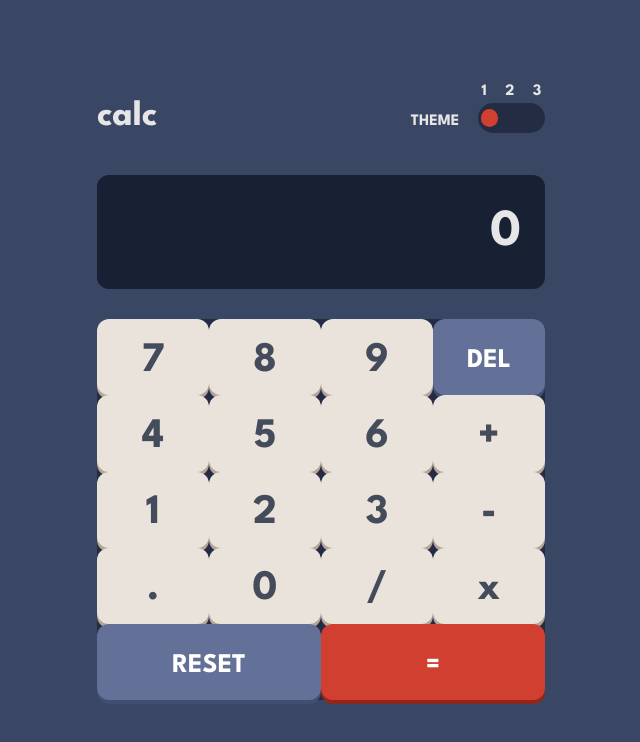
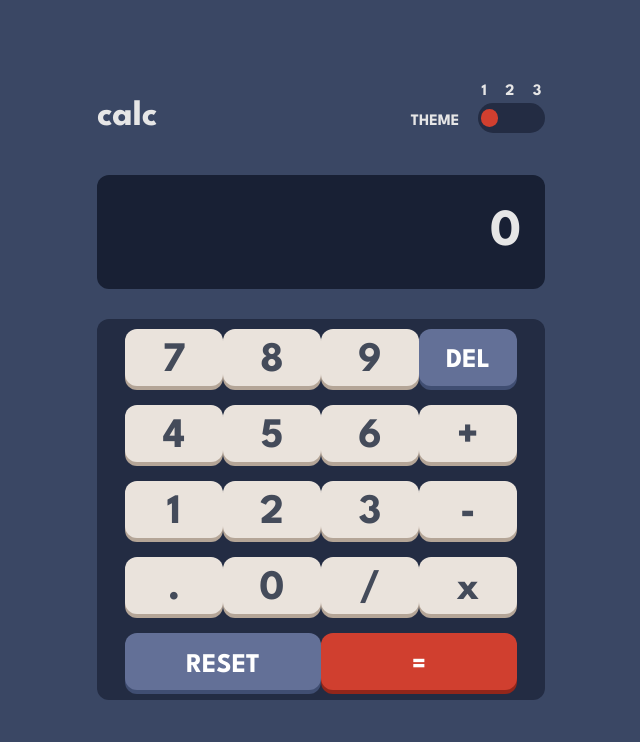
Before and after one commit to NERO-FAN/Responsive_React_Calculator, a React (Create React App) app: page / in a window 1280 px wide. Shown: the top 742 px of the page, without its empty margins (319-959 px from the left). Built offline with nearby package versions, Linux system fonts and the light colour scheme.

Commit message:
fixed hopefully

```diff
--- a/src/components/Keypad.scss
+++ b/src/components/Keypad.scss
@@ -15,8 +15,7 @@
   }
 
   @media (min-width: 400px) and (max-width: 768px) {
-    box-sizing: border-box;
-    row-gap: 5%;
+
   }
 
   @media (min-width: 768px) and (max-width: 1024px) {
--- a/src/components/RenderKeyRows.scss
+++ b/src/components/RenderKeyRows.scss
@@ -2,23 +2,25 @@
   display: flex;
   flex-direction: row;
   height: 100%;
-  width: 100%;
+  width: 87.5%;
+  margin-left: auto;
+  margin-right: auto;
 
   @media (max-width: 399px) {
     column-gap: 0.875em;
   }
 
   @media (min-width: 400px) and (max-width: 568px) {
-    column-gap: 5%;
   }
 
   div {
     width: 100%;
-    height: 100%;
+    height: 75%;
     display: flex;
     flex-direction: row;
-    justify-items: center;
+    justify-content: space-evenly;
     align-items: center;
+    margin: auto;
 
     button {
       width: 100%;
```
